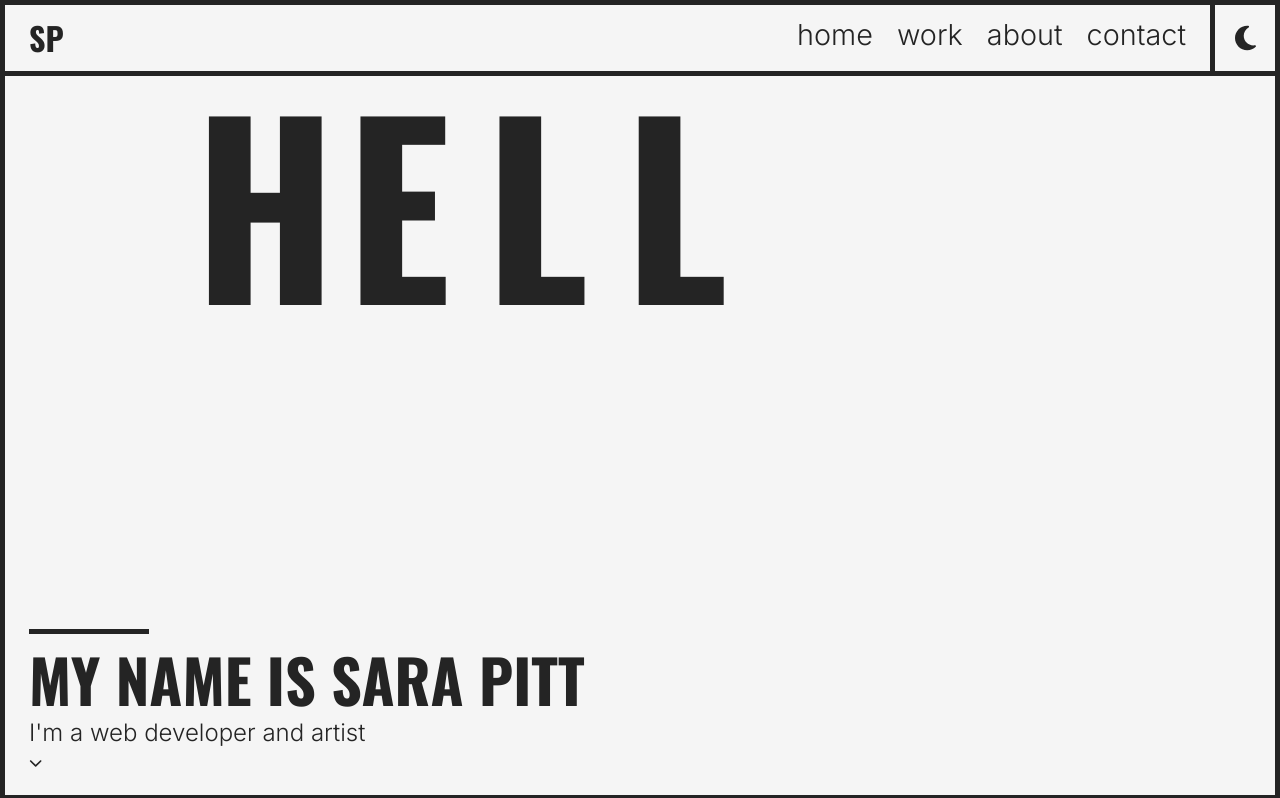
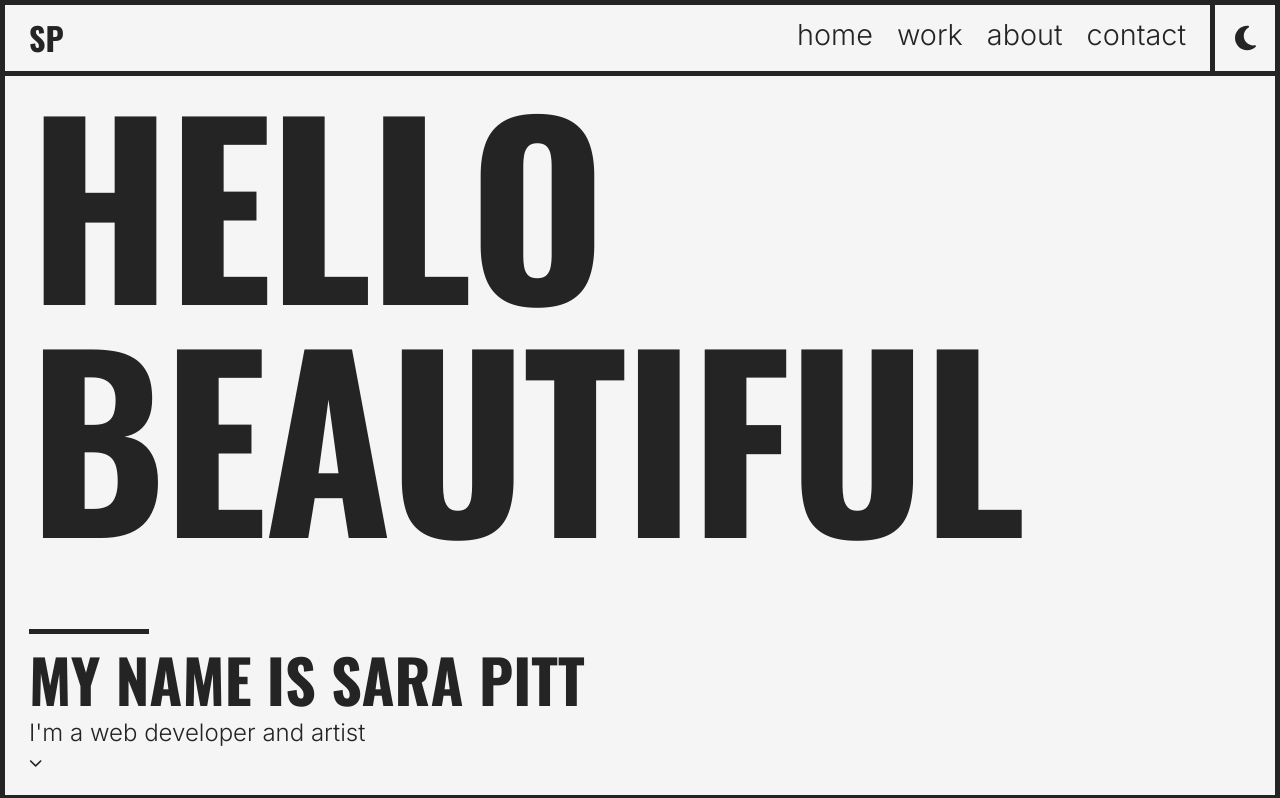
Before and after one commit to sara-p-/portfolio-2024, a React (Vite) app: page / in a window 1280 px wide. Shown: the top 798 px of the page. Built offline with nearby package versions, Linux system fonts and the light colour scheme.

Commit message:
I've got the title animations working on load. Now I just need to get them working on scroll.

```diff
--- a/package.json
+++ b/package.json
@@ -16,6 +16,8 @@
     "@fortawesome/free-regular-svg-icons": "^6.6.0",
     "@fortawesome/free-solid-svg-icons": "^6.6.0",
     "@fortawesome/react-fontawesome": "^0.2.2",
+    "@gsap/react": "^2.1.1",
+    "gsap": "npm:@gsap/shockingly@^3.12.5",
     "react": "^18.3.1",
     "react-dom": "^18.3.1",
     "swr": "^2.2.5"
--- a/src/App.tsx
+++ b/src/App.tsx
@@ -52,7 +52,6 @@ function App() {
                 return (
                   <Project
                     key={item.id}
-                    id={item.id}
                     title={item.title}
                     subtitle={item.subtitle}
                     shortDesc={item.shortDesc}
--- a/src/components/Title/Title.tsx
+++ b/src/components/Title/Title.tsx
@@ -1,7 +1,11 @@
 // import { useRef } from 'react'
 import './title.css'
-import { getLettersWidthAndHeight, splitTitle } from './title-utils'
-import { useEffect, useRef, useState } from 'react'
+import gsap from 'gsap'
+import { useGSAP } from '@gsap/react'
+import { SplitText } from 'gsap/SplitText'
+import { useId, useRef } from 'react'
+
+gsap.registerPlugin(SplitText)
 
 type titleProps = {
   firstLine: string
@@ -9,82 +13,56 @@ type titleProps = {
 }
 
 function Title({ firstLine, secondLine }: titleProps) {
-  // Get/Set the value of the word/letter measurements (through the useEffect hook)
-  const [firstWord, setFirstWord] = useState({
-    wordHeight: 0,
-    wordWidth: 0,
-    letterWidths: [0],
-    lettersLeft: [0],
-  })
-  // const [secondWord, setSecondWord] = useState({
-  //   wordHeight: 0,
-  //   wordWidth: 0,
-  //   letterWidths: [0],
-  // })
-  // Grab a reference to the span elements that hold the letters
-  const firstLetters = useRef<HTMLSpanElement[]>([])
-  const secondLetters = useRef<HTMLSpanElement[]>([])
-  // Split the words into an array of letters
-  const first: { id: string; letter: string }[] | undefined =
-    splitTitle(firstLine)
-  const second: { id: string; letter: string }[] | undefined =
-    splitTitle(secondLine)
+  const titleBox = useRef<HTMLDivElement | null>(null)
+  const id = useId()
+  const firstWord = `first-${id}`
+  const secondWord = `second-${id}`
 
-  // Calculate the pixel width of each letter span element and add it to an array
-  useEffect(() => {
-    if (!firstLetters.current) {
-      return
-    }
-    // Get the height and width of the word, as well as the individual letters
-    setFirstWord(getLettersWidthAndHeight(firstLetters))
-    // if (secondWord) {
-    //   setSecondWord(getLettersWidthAndHeight(secondLetters))
-    // }
-  }, [])
+  useGSAP(
+    () => {
+      const first = new SplitText(`#${CSS.escape(firstWord)}`, {
+        type: 'chars',
+      })
+      const second = new SplitText(`#${CSS.escape(secondWord)}`, {
+        type: 'chars',
+      })
+      const t1 = gsap.timeline()
+
+      t1.from(first.chars, {
+        duration: 0.6,
+        yPercent: -100,
+        stagger: 0.07,
+      })
+      t1.from(
+        second.chars,
+        {
+          duration: 0.6,
+          yPercent: -100,
+          stagger: 0.07,
+        },
+        '-=0.5'
+      )
+
+      // console.log({ words })
+      // gsap.from(words.chars, {
+      //   duration: 1,
+      //   yPercent: -100,
+      //   // autoAlpha: 0,
+      //   stagger: 0.05,
+      // })
+    },
+    { scope: titleBox }
+  )
 
   return (
-    <div className='title-box'>
+    <div className='title-box' ref={titleBox}>
       <h1 className='title'>
-        <span
-          className='word first-line'
-          style={{
-            height: `${firstWord.wordHeight}px`,
-            width: `${firstWord.wordWidth}px`,
-          }}
-        >
-          {first &&
-            first.map((item, index) => {
-              return (
-                <span
-                  key={item.id}
-                  className='letter'
-                  style={{
-                    left: `${firstWord.lettersLeft[index]}px`,
-                  }}
-                  ref={(ref) => {
-                    if (ref) firstLetters.current[index] = ref
-                  }}
-                >
-                  {item.letter}
-                </span>
-              )
-            })}
+        <span id={firstWord} className='word first-line'>
+          {firstLine}
         </span>
-        {second && (
-          <span className='word second-line'>
-            {second.map((item, index) => {
-              return (
-                <span
-                  key={item.id}
-                  className='letter'
-                  ref={(ref) => {
-                    if (ref) secondLetters.current[index] = ref
-                  }}
-                >
-                  {item.letter}
-                </span>
-              )
-            })}
+        {secondLine && (
+          <span id={secondWord} className='word second-line'>
+            {secondLine}
           </span>
         )}
       </h1>
```
Also changed, not shown: 2 other files (tests, documents, lock files or other folders).
